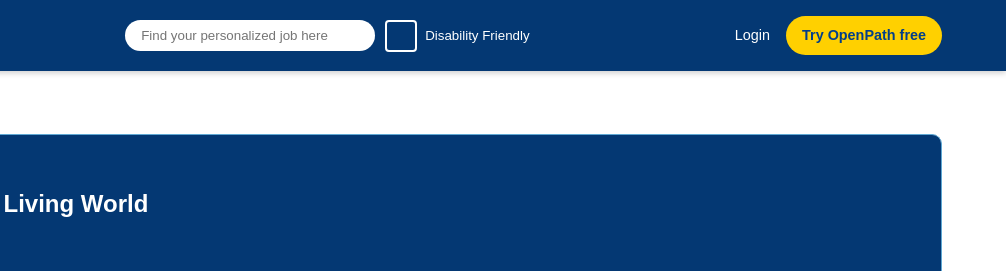
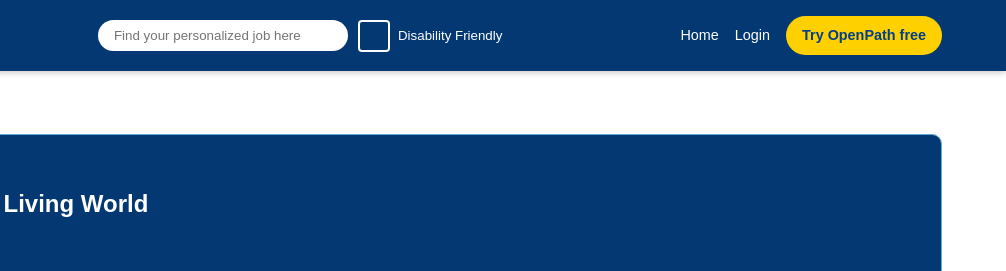
Before and after one commit to FrederickRyan/OpenPath, a plain HTML site: page JobVacancy.html in a window 1280 px wide. Shown: the top 271 px of the page, 274-1280 px from the left. Drawn offline with Linux system fonts and the light colour scheme.

Commit message:
Add JobVacancy.html page

```diff
--- a/JobVacancy.html
+++ b/JobVacancy.html
@@ -123,6 +123,7 @@
       </div>
 
       <nav class="nav-links" id="navLinks">
+        <a href="index.html" class="js-transition">Home</a>
         <!-- give this link an id -->
         <a id="loginLink" href="login.html" class="js-transition">Login</a>
 
```
